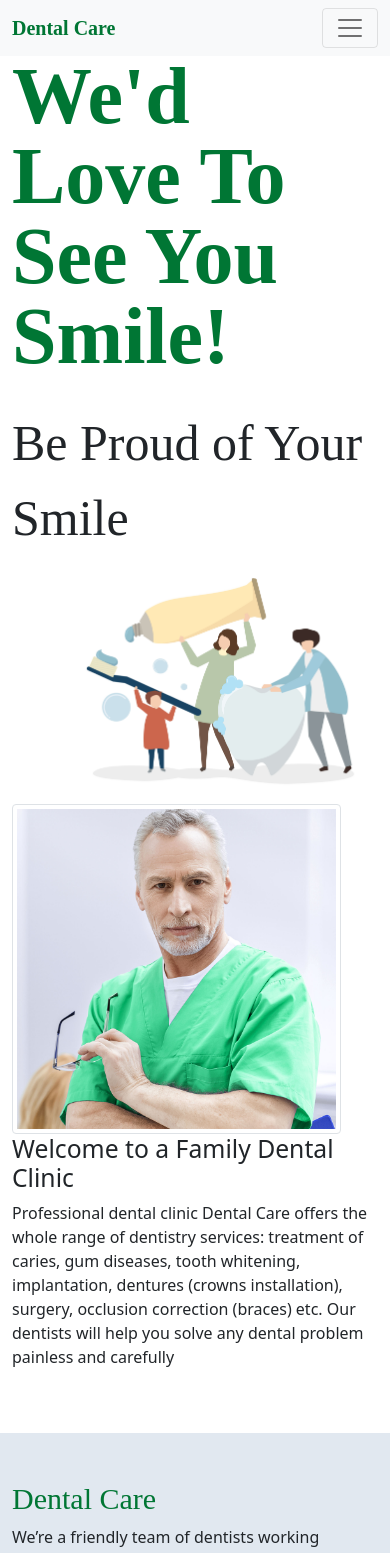
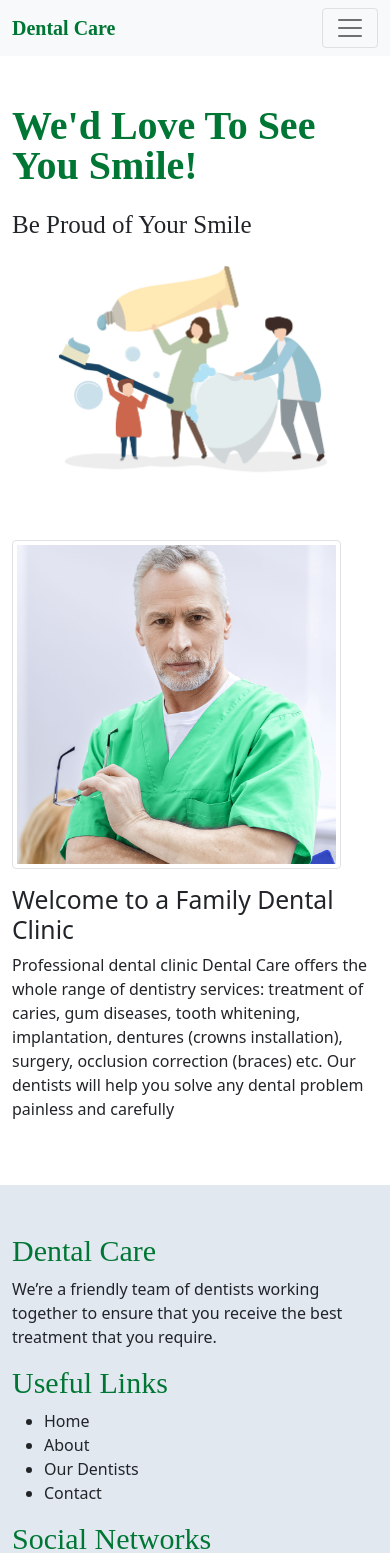
Before and after one commit to coder-rabbani/Dental-Care, a React (Create React App) app: page /about in a window 390 px wide. Shown: the top 1553 px of the page. Built offline with nearby package versions, Linux system fonts and the light colour scheme; no server answers.

Commit message:
responsive added

```diff
--- a/src/components/About/About.js
+++ b/src/components/About/About.js
@@ -9,12 +9,12 @@ const About = () => {
     return (
         <div className="pb-5">
             <Hero img={banner} title="We'd Love To See You Smile!" subTitle="Be Proud of Your Smile"></Hero>
-            <div className="container">
+            <div className="container mt-5">
                 <div className="row hero-content">
                     <div className="col-md-5">
                         <Image className="about-img" thumbnail   src={aboutBanner} />
                     </div>
-                    <div className="col-md-7">
+                    <div className="col-md-7 mt-3">
                         <h2>Welcome to a Family Dental Clinic</h2>
                         <p>Professional dental clinic Dental Care offers the whole range of dentistry services: treatment of caries, gum diseases, tooth whitening, implantation, dentures (crowns installation), surgery, occlusion correction (braces) etc. Our dentists will help you solve any dental problem painless and carefully</p>
                     </div>
--- /dev/null
+++ b/src/components/Contact/Contact.css
@@ -0,0 +1,9 @@
+.contact{
+    max-width: 800px;
+}
+
+@media(max-width:668px){
+    .contact-title {
+        font-size: 25px;
+    }
+}
--- a/src/components/Contact/Contact.js
+++ b/src/components/Contact/Contact.js
@@ -1,11 +1,12 @@
 import React from 'react';
 import { Button, Form } from 'react-bootstrap';
+import './Contact.css'
 
 const Contact = () => {
     return (
-        <div className="w-50 mx-auto py-5">
+        <div className="contact mx-auto py-5 px-3">
             <div>
-                <h2 className="text-center pb-3">Have a Question? Let’s Talk</h2>
+                <h2 className="contact-title text-center pb-3">Have a Question? Let’s Talk</h2>
             </div>
             <Form>
                 <Form.Group className="mb-3">
--- a/src/components/Hero/Hero.css
+++ b/src/components/Hero/Hero.css
@@ -25,3 +25,20 @@ h1.hero-title{
     font-family: 'Ubuntu';
     color:#007634
 }
+
+@media(max-width:668px){
+    h1.hero-title{
+        margin-top:50px;
+        font-size: 40px !important;
+        line-height: 40px;
+    }
+    .left-content p{
+        font-size: 25px;
+        margin-top:20px;
+
+    }
+    .banner{
+        display: flex;
+        justify-content:center ;
+    }
+}
--- /dev/null
+++ b/src/components/Login/Login.css
@@ -0,0 +1,3 @@
+.login{
+    max-width: 400px;
+}
--- a/src/components/Login/Login.js
+++ b/src/components/Login/Login.js
@@ -3,6 +3,7 @@ import { Button, Form } from 'react-bootstrap';
 import { useHistory, useLocation } from 'react-router';
 import { Link } from 'react-router-dom';
 import useAuth from '../../hooks/useAuth';
+import './Login.css'
 
 const Login = () => {
     const {signInUsingGoogle} = useAuth();
@@ -18,7 +19,7 @@ const Login = () => {
     }
 
     return (
-        <div className="w-25 mx-auto py-5">
+        <div className="login mx-auto py-5 px-3">
             <Form>
                 <Form.Group className="mb-3" controlId="formBasicEmail">
                     <Form.Control type="email" placeholder="Enter email" />
--- a/src/components/Register/Register.js
+++ b/src/components/Register/Register.js
@@ -4,7 +4,7 @@ import { Link } from 'react-router-dom';
 
 const Register = () => {
     return (
-        <div className="w-25 mx-auto py-5">
+        <div className="login mx-auto py-5 px-3">
             <Form>
                 <Form.Group className="mb-3">
                     <Form.Control type="text" placeholder="Your Name" />
```
